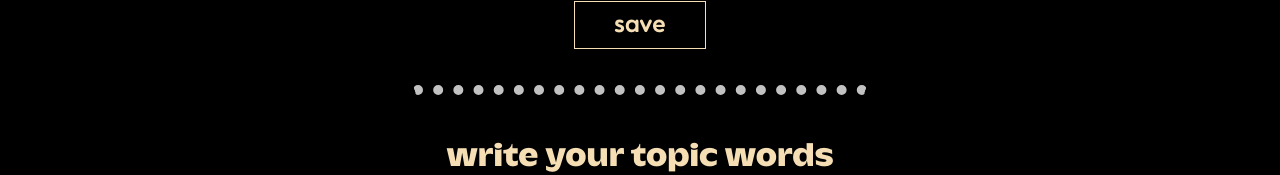
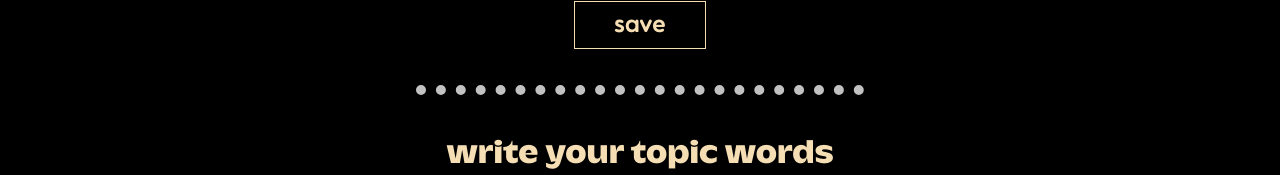
Before and after one commit to adrien-lrsse/english-invader, a React (Vite) app in the folder client/: page /edit-topic/1 in a window 1280 px wide. Shown: the part 408-583 px from the top of the page. Built offline with nearby package versions, Linux system fonts and the light colour scheme; no server answers; sample sign-in values are in the browser's storage.

Commit message:
[fix] css colision

```diff
--- a/client/src/pages/CreateTopic.jsx
+++ b/client/src/pages/CreateTopic.jsx
@@ -99,8 +99,6 @@ function CreateTopic(){
                 </div>
                 <button onClick={saveTopic} id="save" className="add_word">save</button>
                 <p className="line"></p>
-                {/* <input id="description" className="input_answer" placeholder="description" /> */}
-
                 <div id="definition_section">
 
                         <h2>write your topic words</h2>
--- a/client/src/static/style/myTopic.css
+++ b/client/src/static/style/myTopic.css
@@ -60,8 +60,8 @@
 }
 
 .line{
-    border-top: 10px solid rgb(194, 194, 194);
-    border-style: dotted;
+    border: none;
+    border-top: 10px dotted rgb(194, 194, 194);
     width: 35%;
     margin-top: 1em;
     margin-bottom: 1em;
--- a/client/src/static/style/topicCreate.css
+++ b/client/src/static/style/topicCreate.css
@@ -64,8 +64,8 @@
 }
 
 .line{
-    border-top: 10px solid rgb(194, 194, 194);
-    border-style: dotted;
+    border: none;
+    border-top: 10px dotted rgb(194, 194, 194);
     width: 35%;
     margin-top: 1em;
     margin-bottom: 1em;
```
